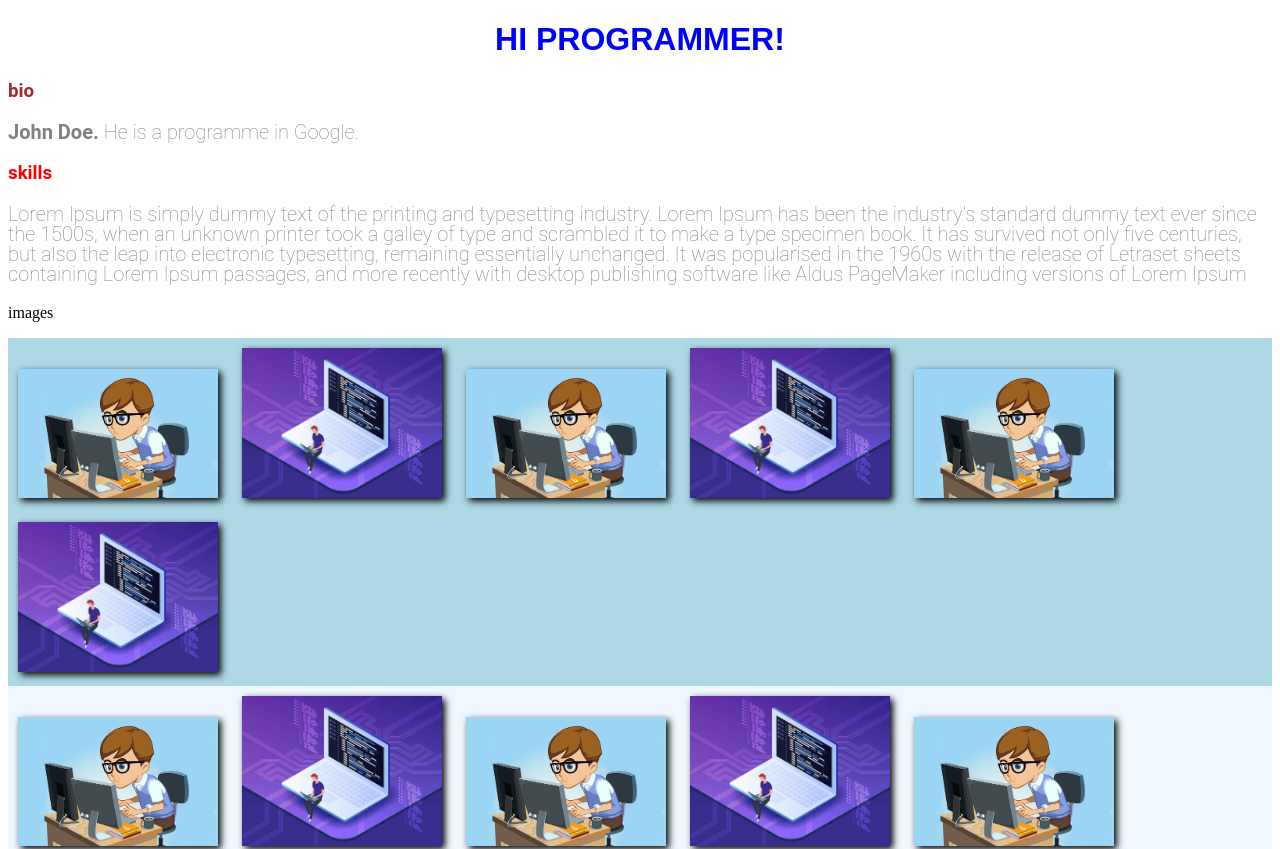
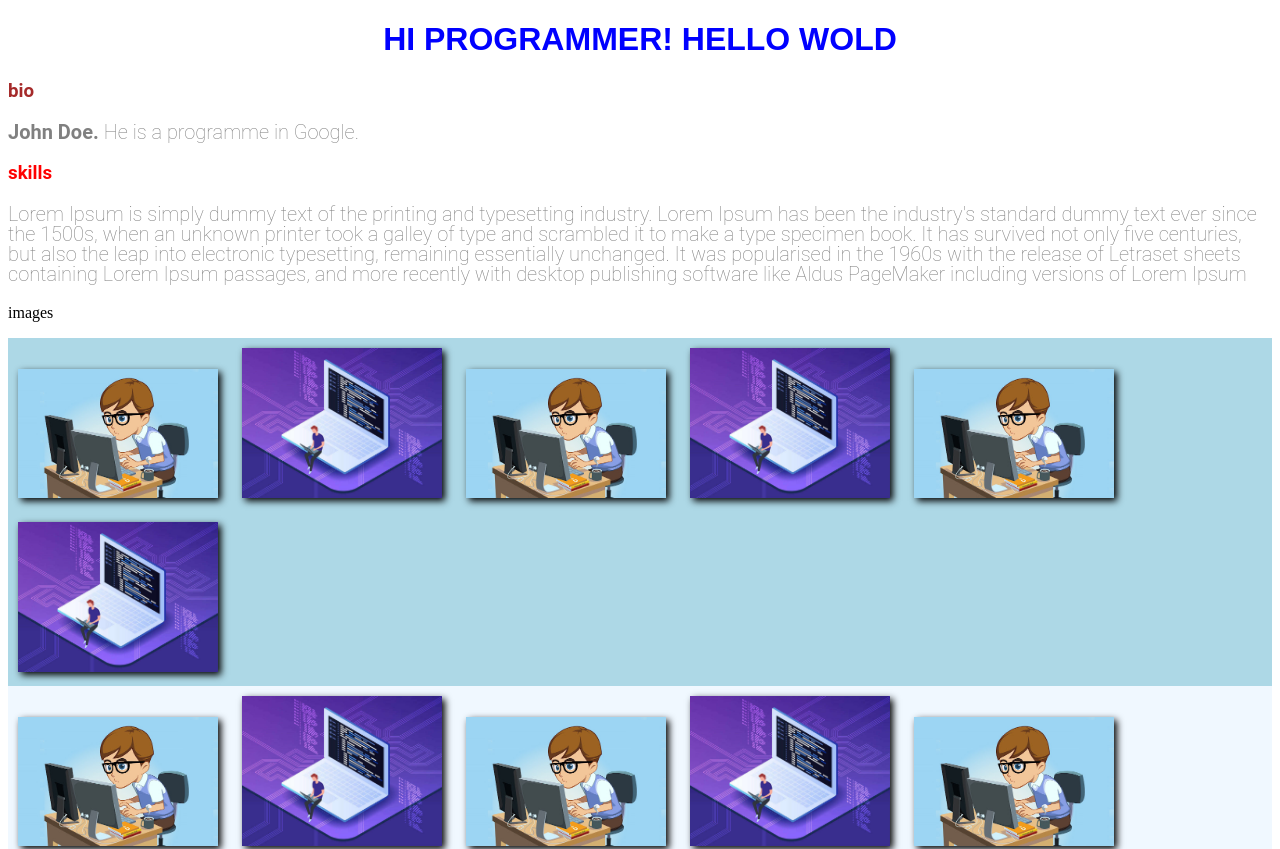
Before and after one commit to beatarevay/css, a plain HTML site: page index.html in a window 1280 px wide. Shown: the top 849 px of the page. Drawn offline with Linux system fonts and the light colour scheme.

Commit message:
first mac commit

```diff
--- a/index.html
+++ b/index.html
@@ -8,7 +8,7 @@
 <link rel="stylesheet" href="css/style.css">
 </head>
 <body>
-    <h1 >Hi Programmer!</h1>
+    <h1 >Hi Programmer! Hello Wold</h1>
     <h3 id="bio-header" >BIO</h3>
     <p class="content">
         <span class="bold"> John Doe. </span>
```
